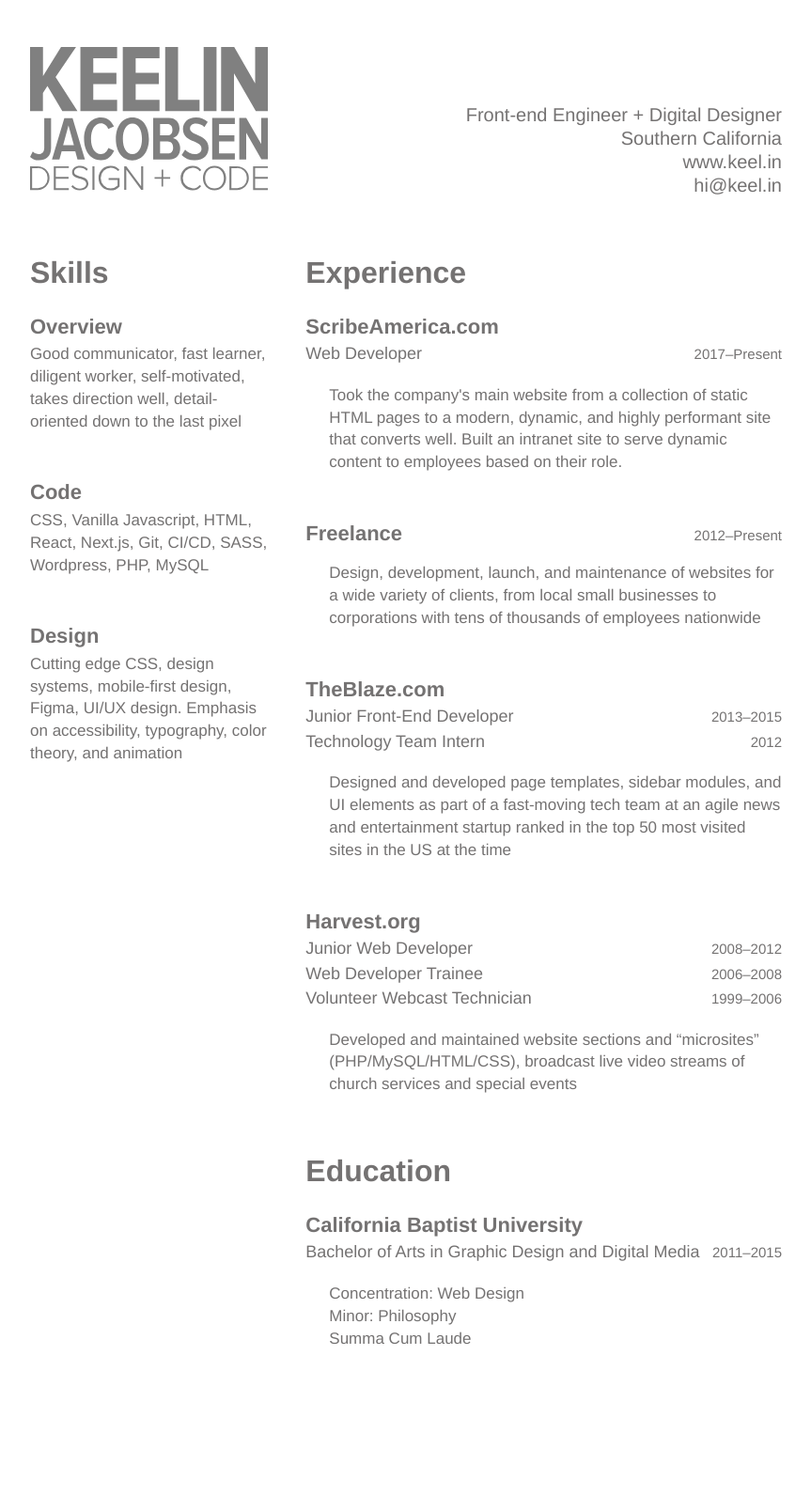
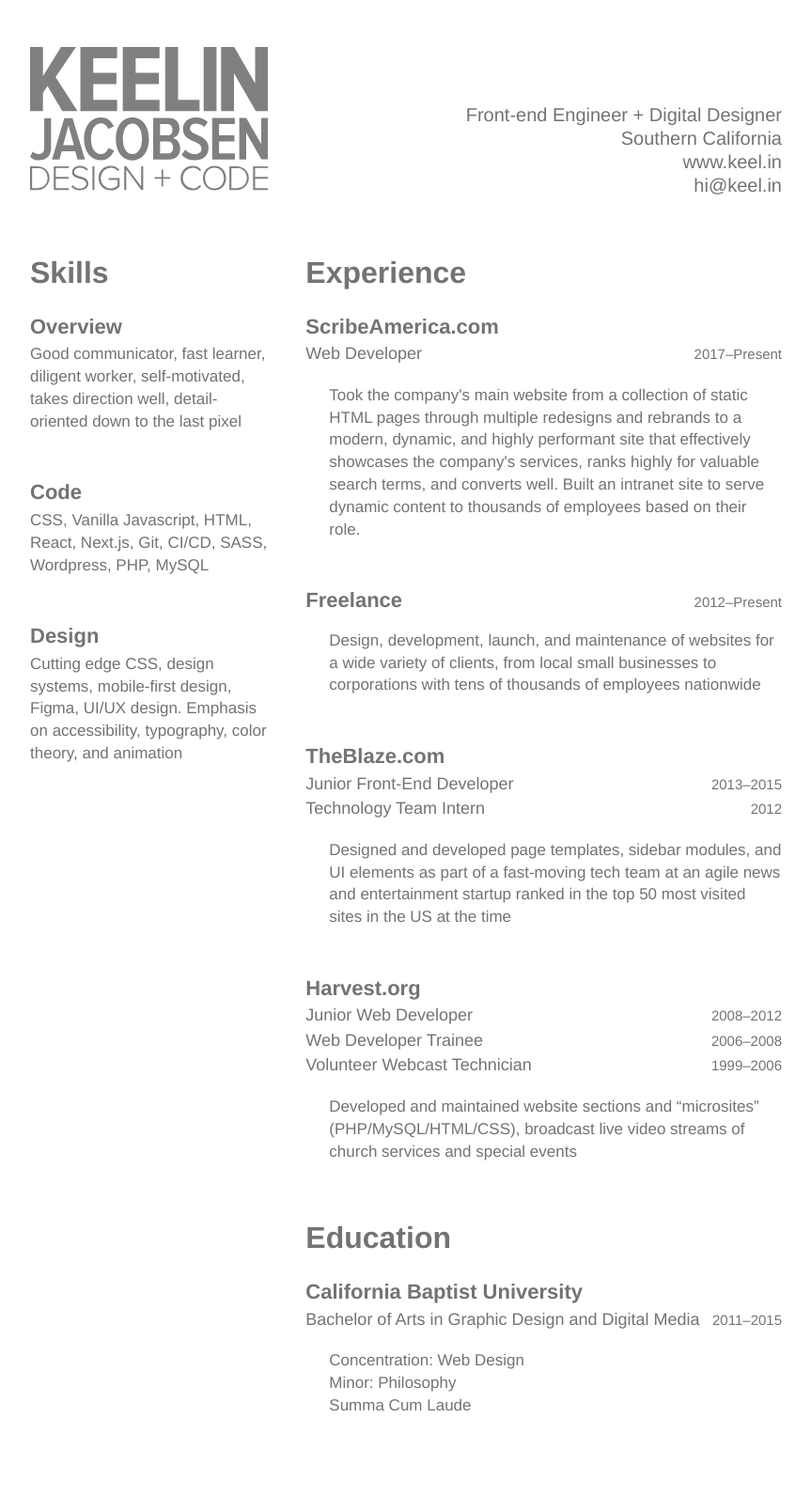
Before and after one commit to KeelinJ/keelinj.github.io, a Jekyll site: the page built from docs/resume.html, in a window 1280 px wide. Shown: the whole page at 94% size, without its empty margins (208-1071 px from the left). Built offline with Jekyll 4.4.1, drawn with Linux system fonts in a browser that asks for light colours; before the commit the page ends 1536 px from its top, so only the background shows below that.

Commit message:
wording changes

```diff
--- a/docs/resume.html
+++ b/docs/resume.html
@@ -63,9 +63,11 @@ permalink: /resume/
       {% endcomment %}
       <p>
         Took the company's main website from a collection of static HTML pages
-        to a modern, dynamic, and highly performant site that converts well.
-        Built an intranet site to serve dynamic content to employees based on
-        their role.
+        through multiple redesigns and rebrands to a modern, dynamic, and highly
+        performant site that effectively showcases the company's services, ranks
+        highly for valuable search terms, and converts well. Built an intranet
+        site to serve dynamic content to thousands of employees based on their
+        role.
       </p>
     </article>
     <article>
```
